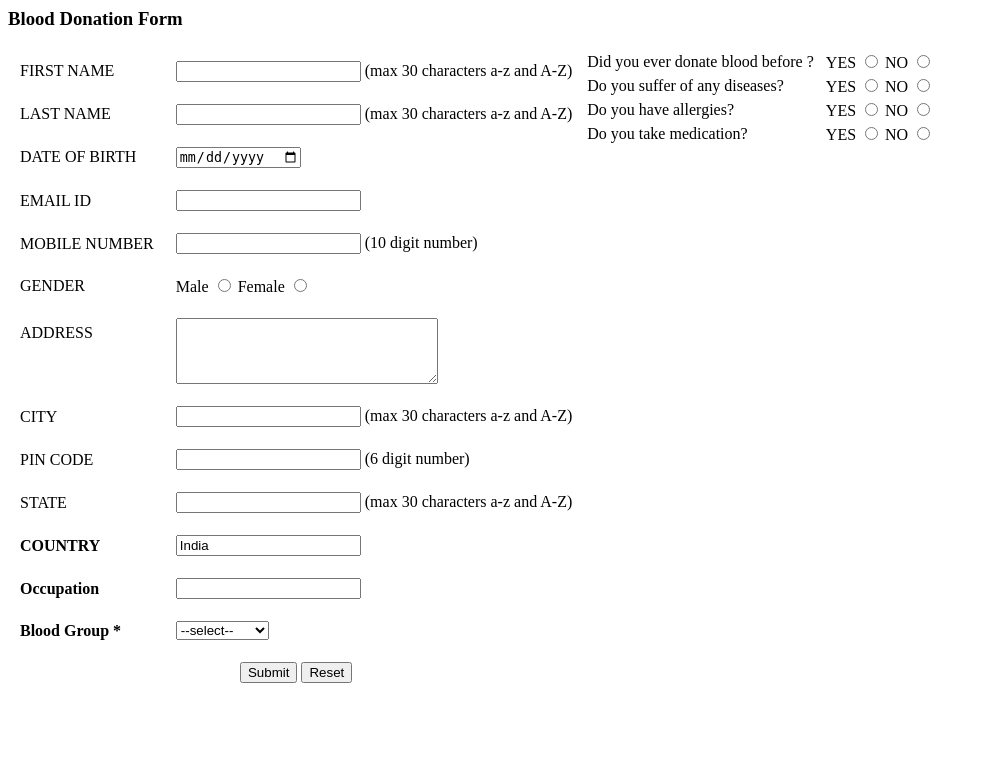
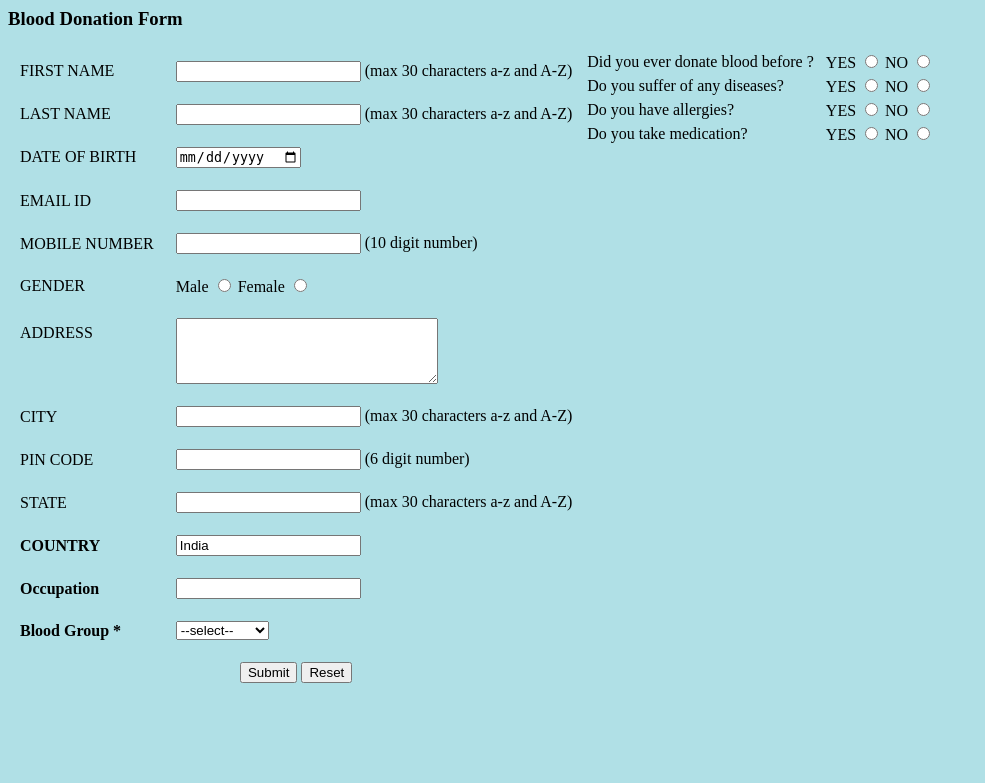
Before and after one commit to vimon/HMS, a PHP site: page /dinfo.php in a window 1280 px wide. Shown: the top 783 px of the page, without its empty margins (0-985 px from the left). Run offline with PHP 8.4, Linux system fonts and the light colour scheme.

Commit message:
Background color updation

```diff
--- a/dinfo.php
+++ b/dinfo.php
@@ -4,7 +4,9 @@
 
 </head>
 
-<body>
+<body style="background-color:powderblue;">
+
+<form action = "" method = "post">
 <h3>Blood Donation Form</h3>
 
 
```
